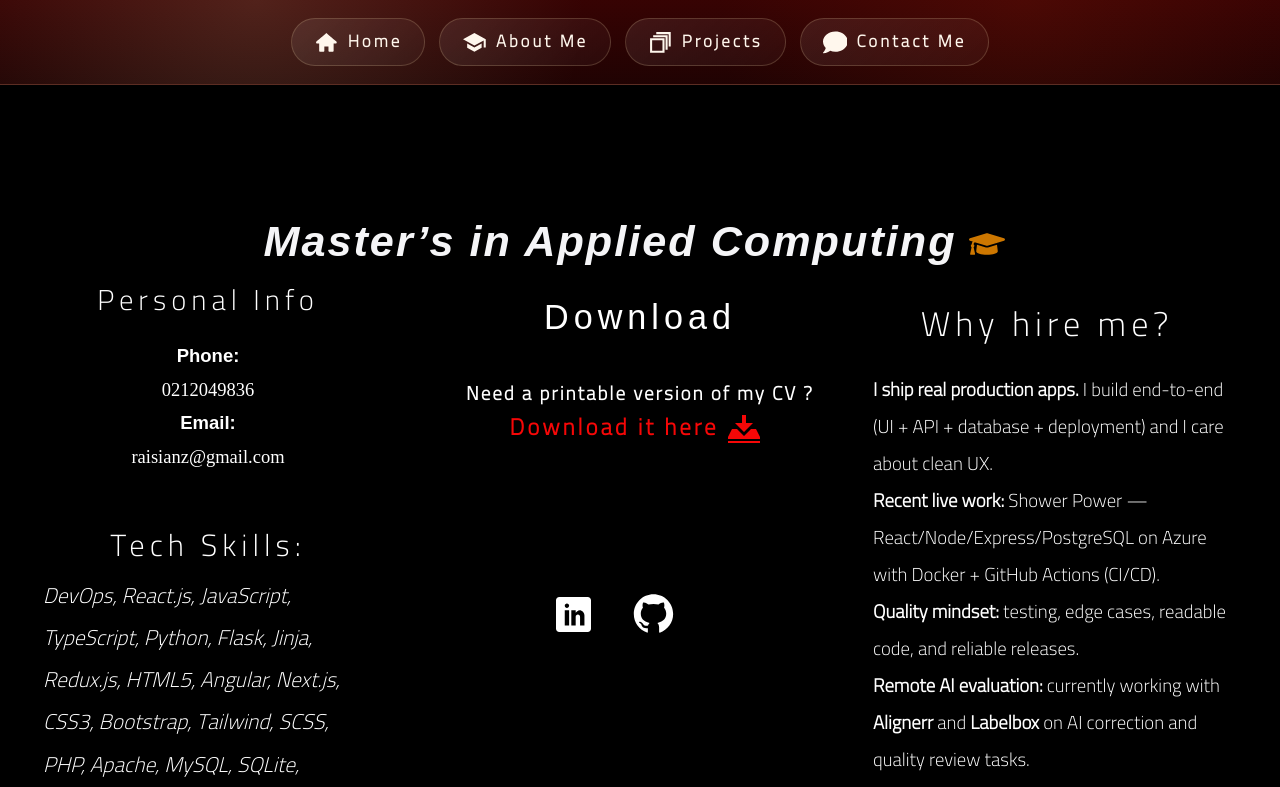
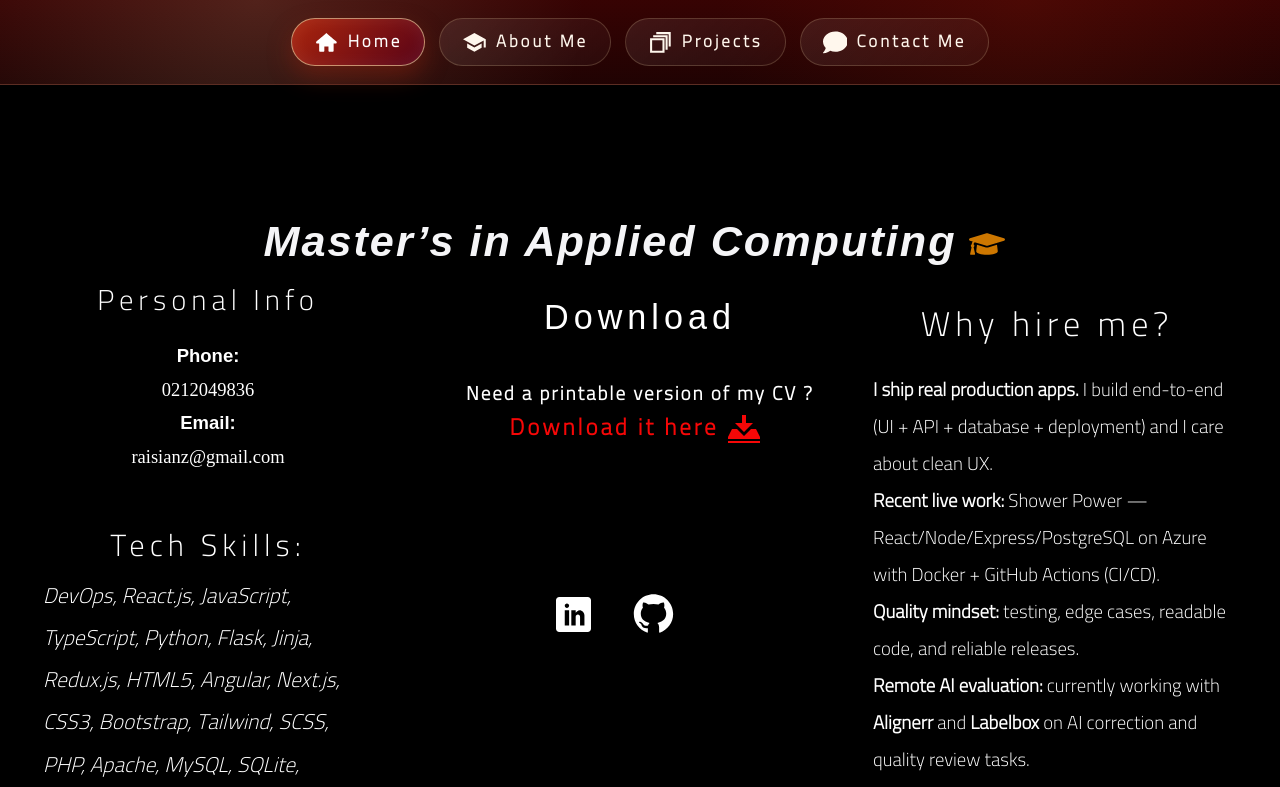
Before and after one commit to sue-zadeh/my-portfolio, a React (Vite) app: page / in a window 1280 px wide. Shown: the top 787 px of the page. Built offline with nearby package versions, Linux system fonts and the light colour scheme.

Commit message:
updating the projects page

```diff
--- a/client/AboutMe.jsx
+++ b/client/AboutMe.jsx
@@ -128,7 +128,7 @@ export default function AboutMe() {
     })
   }, [])
   return (
-    <div style={S.pageWrap} className="AboutMe" data-aos="fade-up">
+    <div style={S.pageWrap} className="AboutMe" id="about-me" data-aos="fade-up">
       <div style={S.container} className="content-about">
         <h1 style={S.title} className="h-me2" data-aos="fade-down-right">
           {/* <MdDeveloperBoard size={42} color="#fff" />  */}
--- a/client/ContactMe.jsx
+++ b/client/ContactMe.jsx
@@ -79,7 +79,7 @@ function ContactMe() {
   }
 
   return (
-    <div data-aos="fade-up">
+    <div id="contact-me" data-aos="fade-up">
       {/* <div className="devNavcontact">
         <NavBar />
       </div> */}
--- a/client/Home.jsx
+++ b/client/Home.jsx
@@ -4,7 +4,7 @@ import Body from './Body'
 
 function Home() {
   return (
-    <div className="App">
+    <div className="App" id="home">
       <Banner />
       <Body />
     </div>
--- a/client/NavBar.jsx
+++ b/client/NavBar.jsx
@@ -1,44 +1,93 @@
-import React from 'react'
+import React, { useEffect, useState } from 'react'
 import { MdSchool } from 'react-icons/md'
 import { TiHome } from 'react-icons/ti'
 import { CgStack } from 'react-icons/cg'
 import { FaComment } from 'react-icons/fa'
 
 const NavBar = () => {
+  const [activeSection, setActiveSection] = useState('home')
+
   const navItems = [
     {
       label: 'Home',
-      href: '#home',
+      href: 'home',
       icon: <TiHome />,
     },
     {
       label: 'About Me',
-      href: '#about-me',
+      href: 'about-me',
       icon: <MdSchool />,
     },
     {
       label: 'Projects',
-      href: '#projects',
+      href: 'projects',
       icon: <CgStack />,
     },
     {
       label: 'Contact Me',
-      href: '#contact-me',
+      href: 'contact-me',
       icon: <FaComment />,
     },
   ]
+
+  useEffect(() => {
+    const handleScroll = () => {
+      const sections = navItems
+        .map((item) => document.getElementById(item.href))
+        .filter(Boolean)
+
+      const currentSection = sections.find((section) => {
+        const rect = section.getBoundingClientRect()
+        return rect.top <= 130 && rect.bottom >= 130
+      })
+
+      if (currentSection) {
+        setActiveSection(currentSection.id)
+      }
+    }
+
+    handleScroll()
+
+    window.addEventListener('scroll', handleScroll)
+    return () => window.removeEventListener('scroll', handleScroll)
+  }, [])
+
+  const goToSection = (sectionId) => {
+    const section = document.getElementById(sectionId)
+
+    if (!section) {
+      return
+    }
+
+    const navHeight = 95
+    const sectionTop =
+      section.getBoundingClientRect().top + window.pageYOffset - navHeight
+
+    window.scrollTo({
+      top: sectionTop,
+      behavior: 'auto',
+    })
+
+    setActiveSection(sectionId)
+  }
 
   return (
     <nav className="site-nav" aria-label="Main navigation">
       <ul className="site-nav-list">
         {navItems.map((item) => (
           <li className="site-nav-item" key={item.href}>
-            <a className="site-nav-link" href={item.href}>
+            <button
+              type="button"
+              className={`site-nav-link ${
+                activeSection === item.href ? 'active' : ''
+              }`}
+              onClick={() => goToSection(item.href)}
+            >
               <span className="site-nav-icon" aria-hidden="true">
                 {item.icon}
               </span>
               <span className="site-nav-text">{item.label}</span>
-            </a>
+            </button>
           </li>
         ))}
       </ul>
--- a/client/Projects.jsx
+++ b/client/Projects.jsx
@@ -292,7 +292,7 @@ function Projects() {
   }
 
   return (
-    <section className="portfolio-projects-page">
+    <section id="projects" className="portfolio-projects-page">
       <div className="portfolio-projects-overlay"></div>
 
       <div className="container position-relative portfolio-projects-content">
--- a/client/main.css
+++ b/client/main.css
@@ -1,3 +1,15 @@
+body, html { background-color: rgb(35, 3, 3);
+  margin-bottom: 0.5em;
+  background-size: cover;
+  margin-left: 0;
+  margin-right: 0;
+  overflow-x: hidden;
+}
+
+html {
+  scroll-padding-top: 95px;
+}
+
 /* Navbar */
 
 .site-nav {
@@ -95,6 +107,15 @@
     0 10px 24px rgba(171, 37, 13, 0.35),
     inset 0 0 18px rgba(255, 255, 255, 0.08);
   transform: translateY(-2px);
+}
+
+.site-nav-link.active {
+  color: #ffffff;
+  background: linear-gradient(135deg, #ab250d, #580317);
+  border-color: rgba(224, 195, 151, 0.7);
+  box-shadow:
+    0 10px 24px rgba(171, 37, 13, 0.38),
+    inset 0 0 18px rgba(255, 255, 255, 0.08);
 }
 
 .site-nav-link:focus-visible {
```
